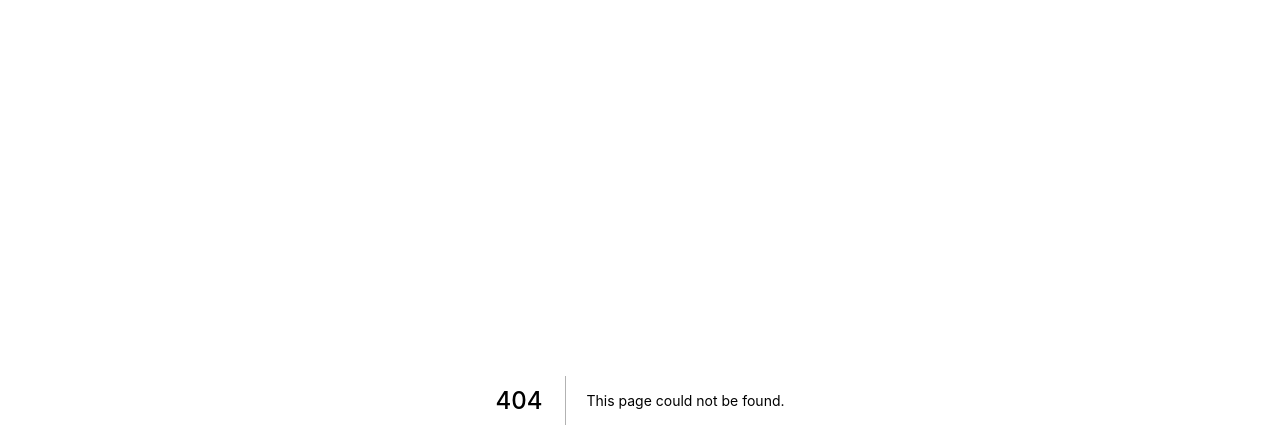
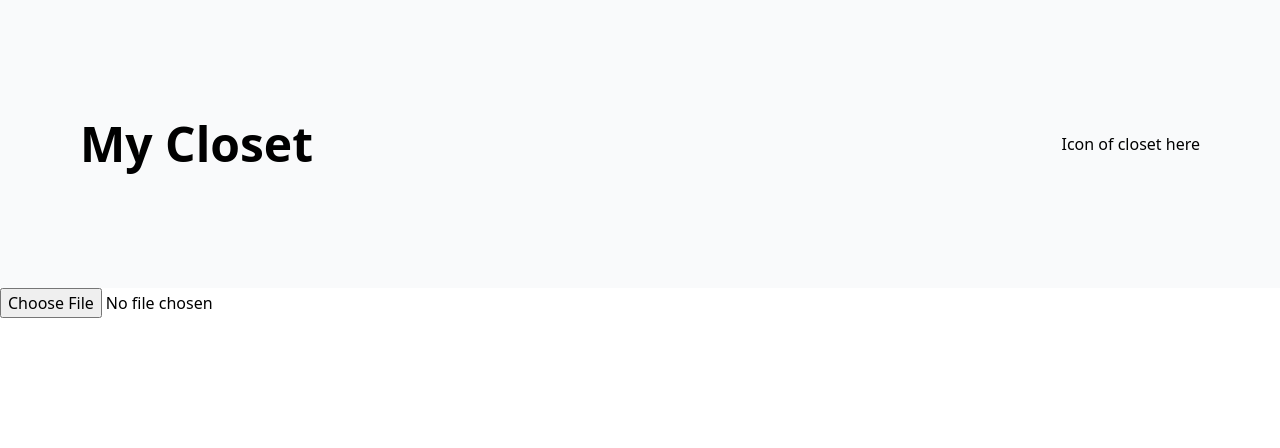
Before and after one commit to maggie-j-liu/closet-app, a Next.js app: page /closet in a window 1280 px wide. Before the commit this address had no page. Shown: the top 448 px of the page. Built offline with nearby package versions, Linux system fonts and the light colour scheme.

Commit message:
closet page that allows image upload

```diff
--- /dev/null
+++ b/pages/closet.js
@@ -0,0 +1,29 @@
+import Image from "../components/image";
+import React from "react";
+const Closet = () => {
+  const [file, setFile] = React.useState();
+  const [image, setImage] = React.useState();
+  return (
+    <div>
+      <div
+        className={
+          "bg-gray-50 w-full h-72 flex items-center justify-between px-20"
+        }
+      >
+        <h1 className={"text-5xl font-bold"}>My Closet</h1>
+        <div>Icon of closet here</div>
+      </div>
+      <input
+        type="file"
+        accept="image/jpeg, image/png"
+        onChange={(event) => {
+          console.log(event);
+          setFile(event.target.files[0]);
+          setImage(URL.createObjectURL(event.target.files[0]));
+        }}
+      />
+      <img src={image} />
+    </div>
+  );
+};
+export default Closet;
```
